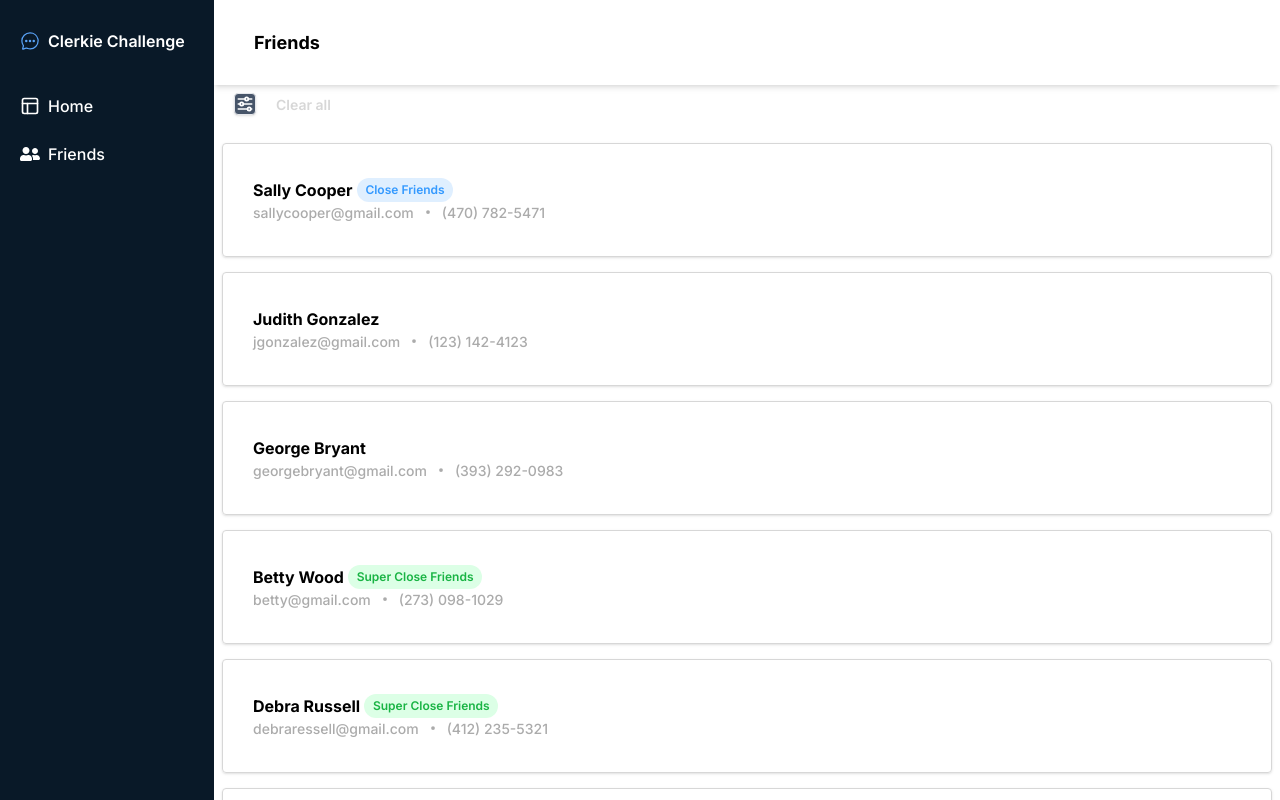
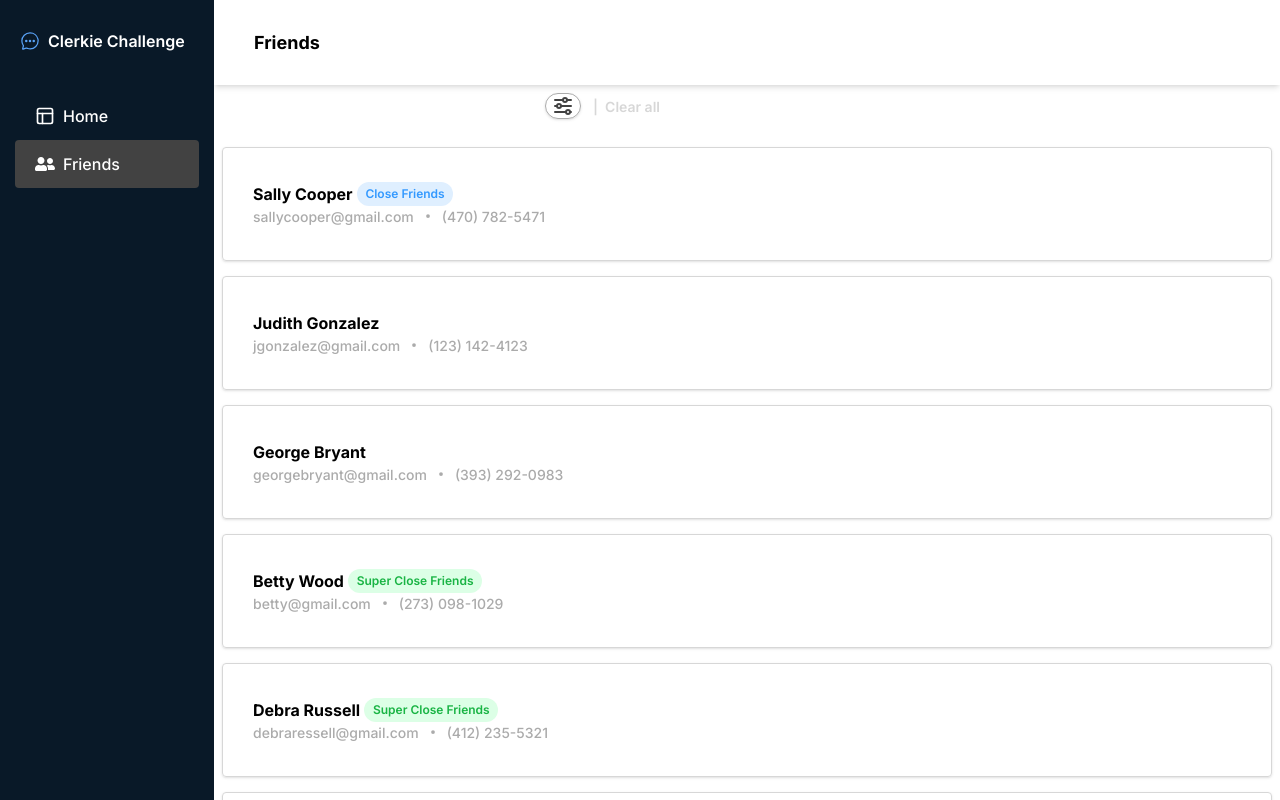
Before and after one commit to sushiphie/clerkiechallenge, a Next.js app: page /friends in a window 1280 px wide. Built offline with nearby package versions, Linux system fonts and the light colour scheme; data requests are answered from the project's data file.

Commit message:
Attempt to delay async fetch and shower loader component, fixed bugs

```diff
--- a/src/app/components/FilterModal.tsx
+++ b/src/app/components/FilterModal.tsx
@@ -41,9 +41,9 @@ const FilterModal: React.FC<FilterComponentProps> = ({ onFormSubmit }) => {
   };
 
   return (
-    <div className="flex justify-center items-center">
+    <div className="absolute flex justify-center items-center">
       {showModal && (
-        <div className="w-[320px] flex flex-col rounded shadow">
+        <div className="w-[320px] flex flex-col bg-white rounded shadow">
           <div className="flex justify-between p-[20px]">
             <button
               onClick={handleClear}
--- a/src/app/components/SideBar.tsx
+++ b/src/app/components/SideBar.tsx
@@ -21,9 +21,9 @@ function SideBar() {
 
   const getNavItemClasses = (menu: any) => {
     return classNames(
-      "flex items-center cursor-pointer hover:text-grey rounded w-full overflow-hidden whitespace-nowrap sideRow",
+      "flex items-center cursor-pointer hover:bg-filter-grey rounded w-full overflow-hidden whitespace-nowrap sideRow",
       {
-        ["bg-grey"]: activeMenu?.id === menu.id,
+        ["bg-filter-grey"]: activeMenu?.id === menu.id,
       }
     );
   };
@@ -31,7 +31,7 @@ function SideBar() {
   return (
     <div>
       <SiteTitle />
-      <div className="flex flex-col items-start">
+      <div className="flex flex-col items-start px-[15px] py-[10px]">
         {menuItems.map(({ icon: Icon, ...menu }) => {
           const classes = getNavItemClasses(menu);
           return (
--- a/src/app/friends/page.tsx
+++ b/src/app/friends/page.tsx
@@ -2,7 +2,7 @@
 
 import Image from "next/image";
 import styles from "./page.module.css";
-import { useEffect, useState } from "react";
+import { useEffect, useState, Suspense } from "react";
 import axios from "axios";
 import { BsDot } from "react-icons/bs";
 import FilterModal from "../components/FilterModal";
@@ -50,30 +50,32 @@ export default function Friends() {
 
     fetchDataWithDelay();
   }, []);
+
   return (
     <div className="h-screen overflow-y-auto bg-white text-black">
       <div className="shadow-md px-[40px] py-[29px] justify-start">
         <p className="text-[18px] font-bold">Friends</p>
       </div>
 
-      <div className="flex flex-row">
+      <div className="flex flex-row pl-[311px]">
         {/* Filter Button */}
-        <div className="flex flex-col px-[20px] py-[8px]">
+        <div className="relative flex flex-col w-[59px] h-[42px] px-[20px] py-[8px]">
           <TbAdjustmentsHorizontal
             onClick={handleClick}
-            className="w-[22px] h-[22px] text-white border bg-slate-600 rounded shadow"
+            className="w-[36px] h-[36px] text-filter-grey border border-details-grey rounded-2xl shadow"
           />
           {displayModal && <FilterModal onFormSubmit={handleFilterData} />}
         </div>
-
+        &nbsp;&nbsp;
         <button
           onClick={handleClear}
           className="text-[14px] font-semibold text-border-grey"
         >
-          Clear all
+        | &nbsp;Clear all
         </button>
       </div>
 
+      <Suspense fallback={<div className="text-black">Loading</div>}>
       <div className="flex flex-col items-center justify-center mt-[20px] px-2">
           {data
             .filter((item) => {
@@ -120,6 +122,7 @@ export default function Friends() {
               </div>
             ))}
       </div>
+      </Suspense>
     </div>
   );
 }
```
Lines whose indentation alone changed are shown as unchanged.
